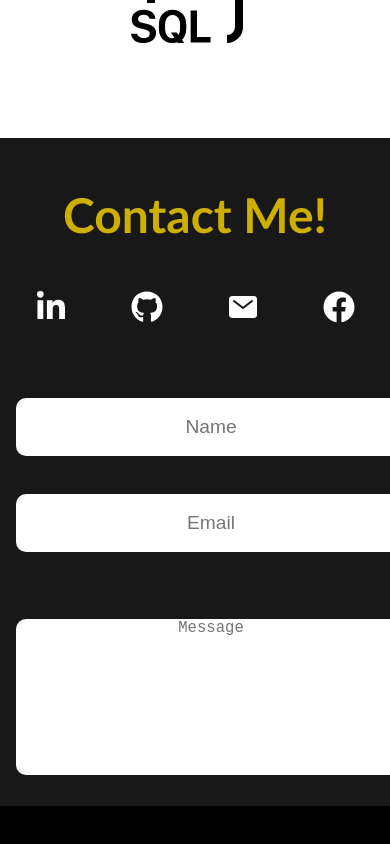
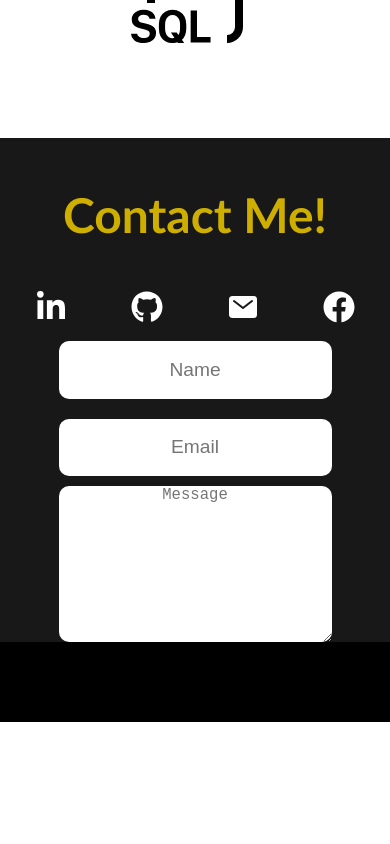
Before and after one commit to anaskhanmuhammad/Portfolio-Website, a React (Vite) app: page / in a window 390 px wide. Shown: the part 4658-5502 px from the top of the page. After the commit the page ends 5380 px from the top, so only its background shows below. Built offline with nearby package versions, Linux system fonts and the light colour scheme.

Commit message:
After Changes

```diff
--- a/src/App.css
+++ b/src/App.css
@@ -1,12 +1,8 @@
-
-
-
 * {
     margin: 0;
     padding: 0;
     box-sizing: border-box;
 }
-
 
 html {
     scroll-behavior: smooth;
@@ -104,10 +100,8 @@ html {
         margin-right: -8em;
     }
 
-
     .header {
         justify-content: space-between;
-
     }
 
     .Message-Area {
@@ -115,7 +109,6 @@ html {
         margin: 0;
         padding: 0;
         width: 100%;
-
     }
 
     .message-1 {
@@ -124,27 +117,22 @@ html {
         width: 50%;
     }
 
-
-  .message-1 input{
+    .message-1 input {
         margin: 0;
         width: 50%;
         padding: 0;
-
     }
 
     .message-2 {
         margin: 0;
         width: 50%;
         padding: 0;
-
     }
-
 
     .message-2 textarea {
         margin: 0;
         width: 50%;
         padding: 0;
-
     }
 }
 
@@ -165,10 +153,9 @@ html {
     /* text-align:end; */
     color: #ffffff;
     font-family: Trebuchet MS, sans-serif;
-
 }
 
-.Intro-text a{
+.Intro-text a {
     text-decoration: none;
     color: #000;
 }
@@ -340,12 +327,10 @@ justify-content: space-around;
     box-shadow: 0px 7px 10px rgba(0, 0, 0, 0.5);
 }
 
-
 @media (max-width: 430px) {
     .Skill {
         font-size: 0.1em;
         margin: 0.1em;
-
     }
 
     .Skill:hover {
@@ -484,10 +469,7 @@ justify-content: space-around;
     background: #000;
 }
 
-
-
-.About
-{
+.About {
     margin: 3em;
     display: flex;
     justify-content: center;
@@ -496,8 +478,7 @@ justify-content: space-around;
     font-family: Trebuchet MS, sans-serif;
 }
 
-
-.details{
+.details {
     position: relative;
     display: flex;
     justify-content: center;
@@ -505,8 +486,7 @@ justify-content: space-around;
     flex-wrap: wrap;
 }
 
-
-.box{
+.box {
     display: flex;
     justify-content: center;
     align-items: center;
@@ -521,24 +501,53 @@ justify-content: space-around;
     text-align: center;
     font-family: Trebuchet MS, sans-serif;
     cursor: pointer;
-
 }
 
-
-.box p{
+.box p {
     opacity: 0;
     transition: opacity 0.5s ease;
     margin-top: 1.5em;
 }
 
-
-.box:hover{
+.box:hover {
     background: #ceaf00;
     margin: 1em;
-  flex: 2 ;
+    flex: 2;
 }
 
-.box:hover p{
+.box:hover p {
     opacity: 1;
     transition: opacity 1s ease;
 }
+
+@media (max-width: 425px) {
+    .Message-Area {
+        flex-direction: column;
+        margin: 0;
+        padding: 0;
+        width: 100%;
+    }
+
+    .message-1 {
+        margin: 0px;
+        padding: 0;
+        width: 100%;
+    }
+
+    .message-1 input {
+        margin: 10px;
+        width: 70%;
+    }
+
+    .message-2 {
+        margin: 0;
+        width: 100%;
+        padding: 0;
+    }
+
+    .message-2 textarea {
+        margin: 0;
+        width: 70%;
+        padding: 0;
+    }
+}
```
Lines whose indentation alone changed are shown as unchanged.
